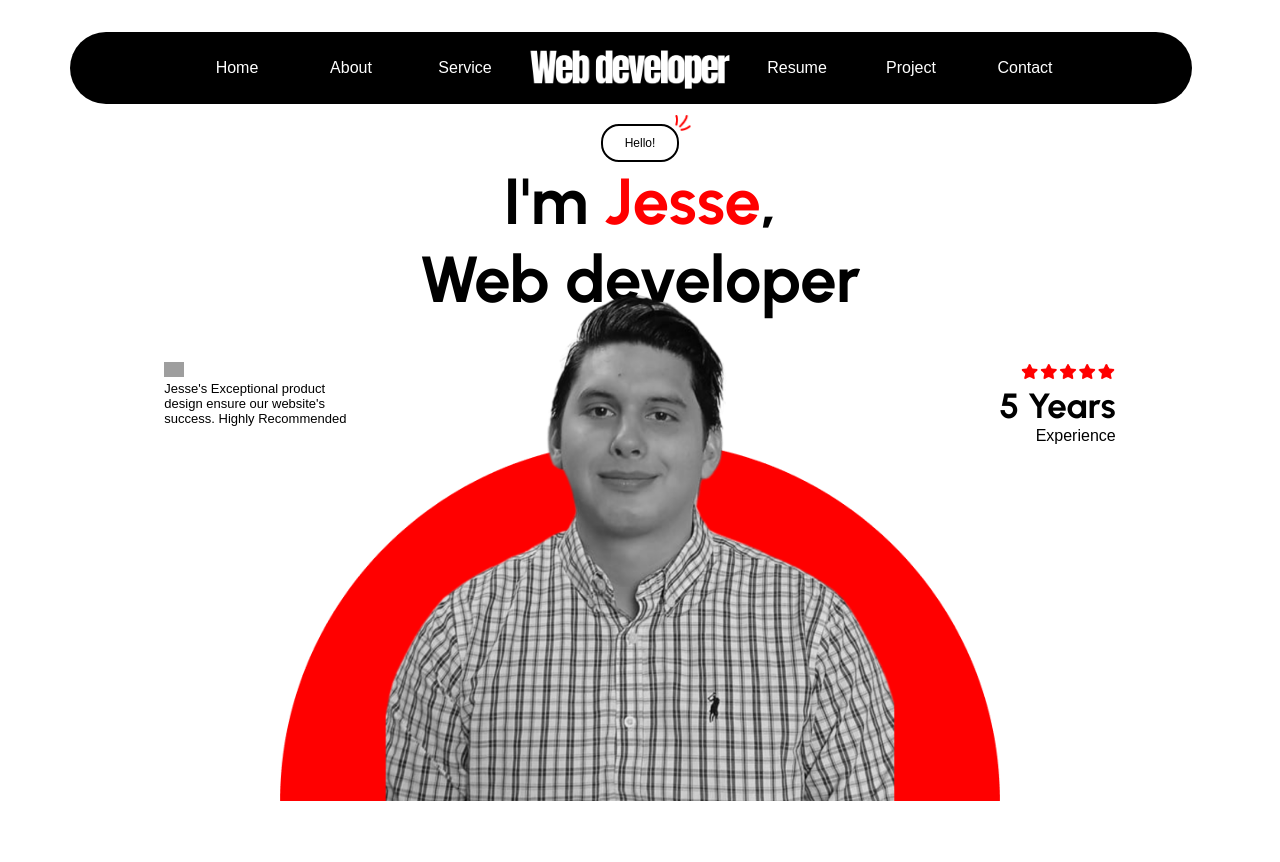
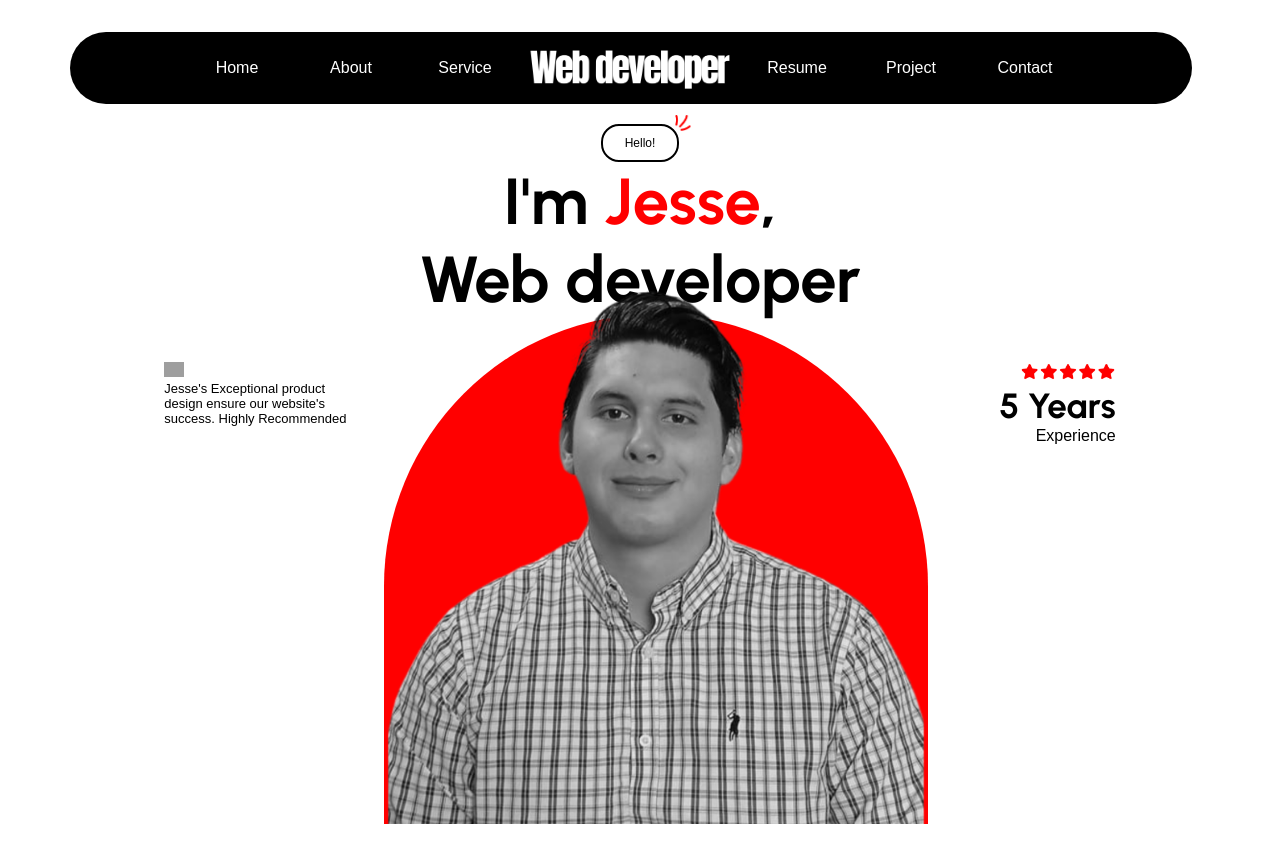
Before and after one commit to Jessemccallums/portfolio, a React (Vite) app in the folder portfolio/: page / in a window 1280 px wide. Shown: the top 862 px of the page. After the commit the page ends 828 px from the top, so only its background shows below. Built offline with nearby package versions, Linux system fonts and the light colour scheme; grey boxes are pictures that could not be loaded; a web font is replaced by a local one.

Commit message:
hero section: done

```diff
--- a/portfolio/src/components/Hero/JesseHistory/Jesse.jsx
+++ b/portfolio/src/components/Hero/JesseHistory/Jesse.jsx
@@ -18,7 +18,7 @@ export default function Jesse() {
 
         <div className={styles.jesse_box}>
             <div className={styles.circle_box}>
-                <img className={styles.circle_img} src={circles} alt="" />
+
             </div>
             <div className={styles.box_jesse}>
                 <img className={styles.jesse_img} src={jesse} alt="" />
--- a/portfolio/src/components/Hero/JesseHistory/Jesse.module.css
+++ b/portfolio/src/components/Hero/JesseHistory/Jesse.module.css
@@ -56,30 +56,53 @@
     display: flex;
     flex-direction: column;
     position: absolute;
-    top: 366px;
-
+    top: auto;
+    left: auto;
 }
 
 .circle_box{
-    z-index: 300;
+    z-index: 1;
+    position: absolute;
+    background: red;
+    width: 34rem;
+    height: 31.9rem;
+    top: -3rem;
+    border-top-left-radius: 320px;
+    border-top-right-radius: 320px;
+    left: -16rem;
+    transition: 0.5s;
+}
 
+.box_everything:hover .circle_box{
+    border-top-left-radius: 220px;
+    border-top-right-radius: 220px;
+    background: rgb(0, 0, 0);
 }
 
 .circle_img{
     position: relative;
     top: 75px;
     width: 45rem;
+    transition: 0.5s;
 
 }
 
+/*
+.jesse_box:hover .circle_img{
+    animation: circle-spin infinite 20s linear;
+
+    width: 60rem;
+} */
+
 .box_jesse{
-
-    z-index: 800;
+    z-index: 3;
+    position: absolute;
+    top: -15.5rem;
+    left: -28.5rem;
 }
 
+
 .jesse_img{
-    position: relative;
-    top: -603px;
-    width: 56rem;
+    width: 59rem;
 
 }
```
